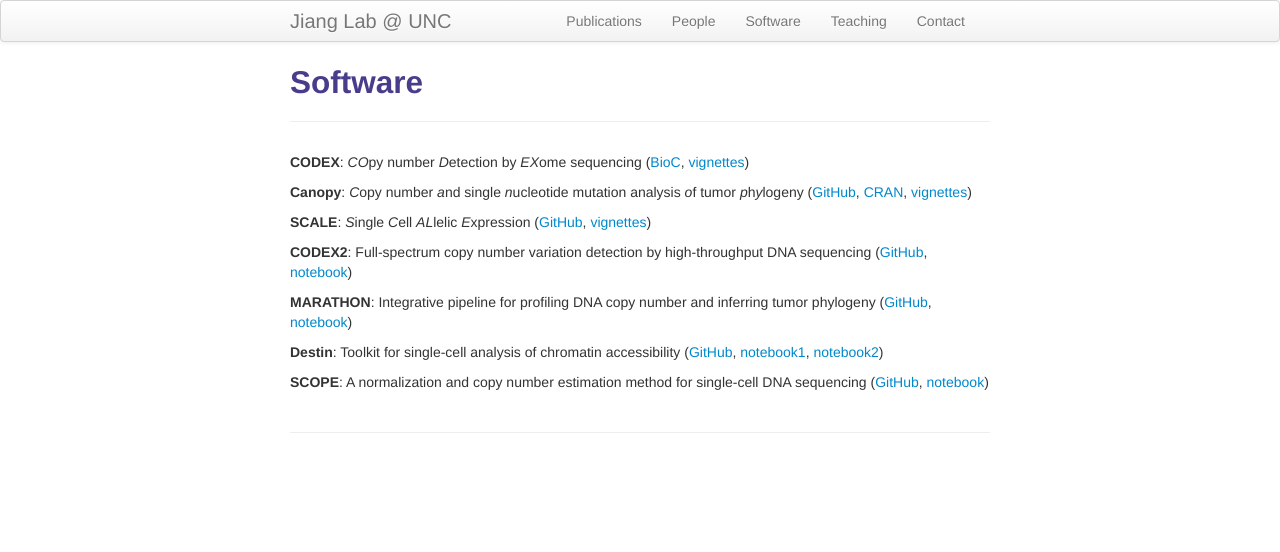
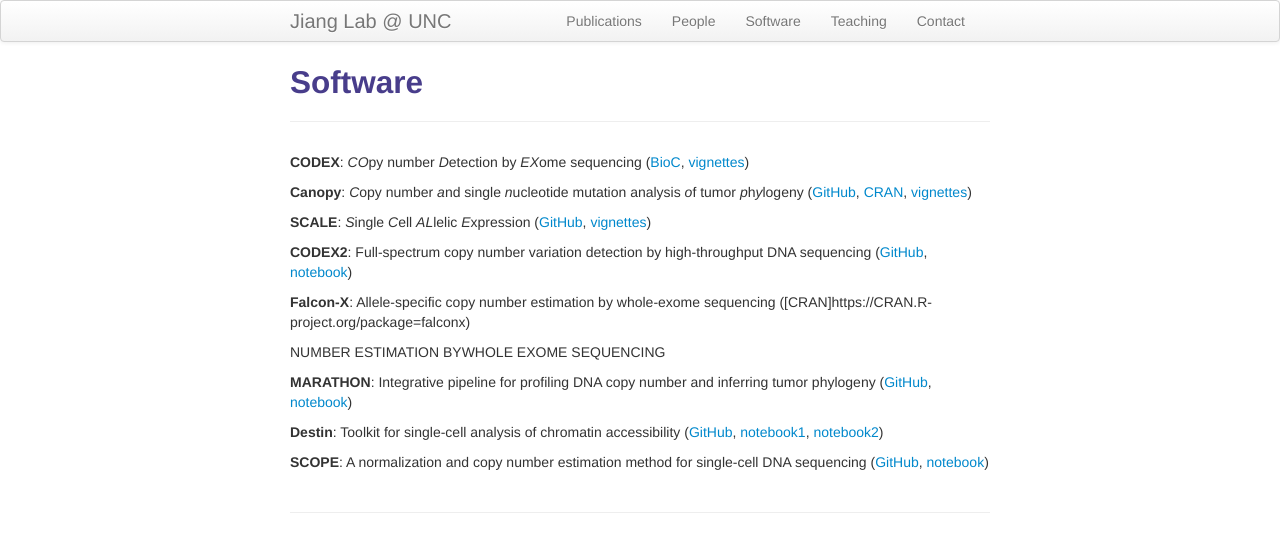
Before and after one commit to yuchaojiang/yuchaojiang.github.io, a Jekyll site: the page built from pages/software.md, in a window 1280 px wide. Shown: the top 552 px of the page. Built offline with Jekyll 4.4.1, drawn with Linux system fonts in a browser that asks for light colours.

Commit message:
Update software.md

```diff
--- a/pages/software.md
+++ b/pages/software.md
@@ -14,6 +14,10 @@ description: Yuchao Jiang's software
 
 **CODEX2**: Full-spectrum copy number variation detection by high-throughput DNA sequencing ([GitHub](https://github.com/yuchaojiang/CODEX2), [notebook](http://htmlpreview.github.io/?https://github.com/yuchaojiang/CODEX2/blob/master/demo/CODEX2.html))
 
+**Falcon-X**: Allele-specific copy number estimation by whole-exome sequencing ([CRAN]https://CRAN.R-project.org/package=falconx)
+
+NUMBER ESTIMATION BYWHOLE EXOME SEQUENCING
+
 **MARATHON**: Integrative pipeline for profiling DNA copy number and inferring tumor phylogeny ([GitHub](https://github.com/yuchaojiang/MARATHON), [notebook](https://rawgit.com/yuchaojiang/MARATHON/master/notebook/MARATHON.html))
 
 **Destin**: Toolkit for single-cell analysis of chromatin accessibility ([GitHub](https://github.com/urrutiag/destin), [notebook1](https://rawgit.com/urrutiag/destin/master/package/vignettes/destinBuenrostroMouse.html), [notebook2](https://rawgit.com/urrutiag/destin/master/package/vignettes/destinPreisslP56.html))
```
